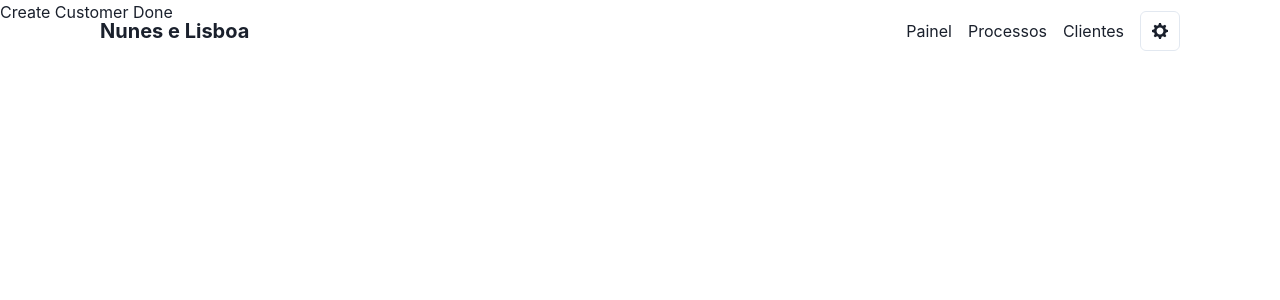
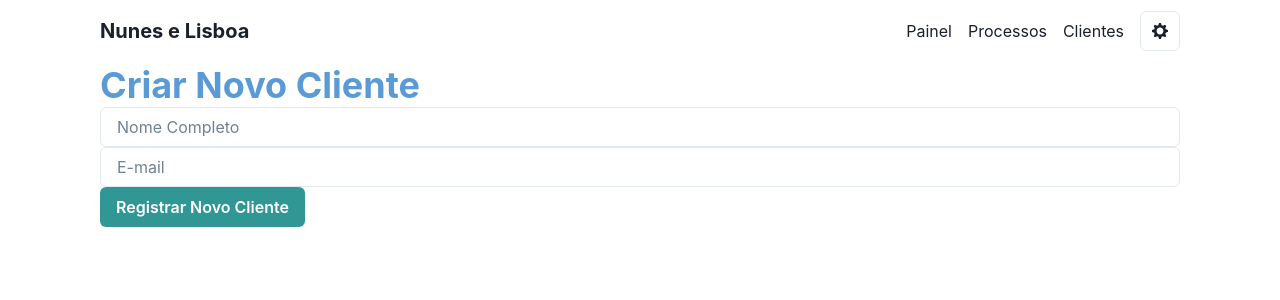
Before and after one commit to uthanhercules/client-themis-library, a React (Create React App) app: page /clientes/novo in a window 1280 px wide. Shown: the top 300 px of the page. Built offline with nearby package versions, Linux system fonts and the light colour scheme; sample sign-in values are in the browser's storage.

Commit message:
Create new customer done

```diff
--- a/src/services/customerService.ts
+++ b/src/services/customerService.ts
@@ -1,4 +1,4 @@
-import { IDeleteCustomerData } from '../types/customerTypes';
+import { ICreateCustomer, IDeleteCustomerData } from '../types/customerTypes';
 import { getToken } from '../utils/localStorage';
 const BASE_URL = 'http://localhost:8000';
 
@@ -45,4 +45,30 @@ const deleteCustomer = async (data: IDeleteCustomerData) => {
   return { data: responseData, ok: response.ok };
 };
 
-export const customerService = { getAllCustomers, deleteCustomer };
+const createCustomer = async (data: ICreateCustomer) => {
+  const userToken = getToken();
+
+  if (!userToken)
+    return {
+      data: 'Você precisa estar logado para fazer isso',
+      ok: false,
+    };
+
+  const response = await fetch(`${BASE_URL}/customer/create`, {
+    method: 'POST',
+    body: JSON.stringify(data),
+    headers: {
+      'Content-type': 'application/json',
+      userToken,
+    },
+  });
+
+  const responseData = await response.json();
+  return { data: responseData, ok: response.ok };
+};
+
+export const customerService = {
+  getAllCustomers,
+  deleteCustomer,
+  createCustomer,
+};
--- a/src/types/customerTypes.ts
+++ b/src/types/customerTypes.ts
@@ -7,3 +7,8 @@ export interface ICustomer {
 export interface IDeleteCustomerData {
   id: string;
 }
+
+export interface ICreateCustomer {
+  full_name: string;
+  email: string;
+}
--- a/src/views/CreateCustomer/CreateCustomer.tsx
+++ b/src/views/CreateCustomer/CreateCustomer.tsx
@@ -1,7 +1,58 @@
 import './createCustomer.scss';
+import { Heading, Input, Button } from '@chakra-ui/react';
+import { useState } from 'react';
+import { Navigate } from 'react-router-dom';
+import { toast } from 'react-toastify';
+import { customerService } from '../../services/customerService';
 
 const CreateCustomer = () => {
-  return <h1>Create Customer Done</h1>;
+  const [fullName, setFullName] = useState('');
+  const [email, setEmail] = useState('');
+  const [created, setCreated] = useState(false);
+
+  const handleFormSubmit = async (e: React.FormEvent<HTMLFormElement>) => {
+    e.preventDefault();
+
+    if (!fullName || !email) {
+      return toast.error('Todos os campos são obrigatórios.');
+    }
+
+    const api: any = await customerService.createCustomer({
+      full_name: fullName,
+      email,
+    });
+
+    if (!api.ok) return toast.error(api.data);
+
+    toast.success('Cliente registrado com sucesso!');
+    setCreated(true);
+  };
+
+  return (
+    <article className='new-customer'>
+      {created ? <Navigate to='/clientes' /> : null}
+      <section className='content'>
+        <Heading as='h1'>Criar Novo Cliente</Heading>
+        <form onSubmit={handleFormSubmit}>
+          <Input
+            type='text'
+            placeholder='Nome Completo'
+            value={fullName}
+            onChange={(e) => setFullName(e.target.value)}
+          />
+          <Input
+            type='text'
+            placeholder='E-mail'
+            value={email}
+            onChange={(e) => setEmail(e.target.value)}
+          />
+          <Button type='submit' colorScheme='teal'>
+            Registrar Novo Cliente
+          </Button>
+        </form>
+      </section>
+    </article>
+  );
 };
 
 export default CreateCustomer;
--- a/src/views/CreateCustomer/createCustomer.scss
+++ b/src/views/CreateCustomer/createCustomer.scss
@@ -0,0 +1,18 @@
+@import '../../styles/variables';
+@import '../../styles/mixins';
+
+.new-customer {
+  display: flex;
+  justify-content: center;
+  width: 100vw;
+  height: 100vh;
+  margin-top: 64px;
+
+  .content {
+    width: 1080px;
+
+    h1 {
+      color: $udev-blue;
+    }
+  }
+}
```
